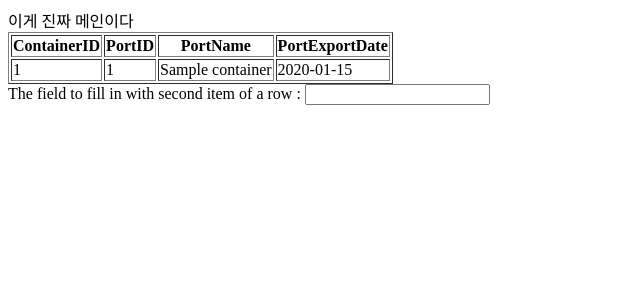
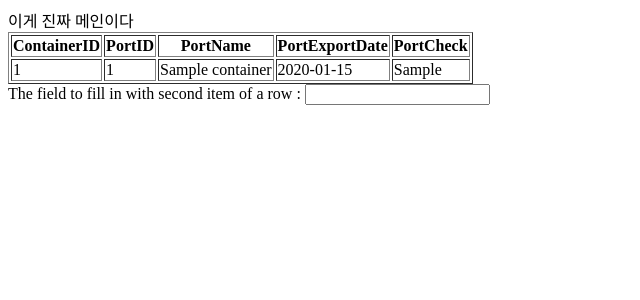
Before and after one commit to migusdn/Hanium_IoT_SmartContainer, a Django app: page /main/ in a window 1280 px wide. Shown: the top 300 px of the page, without its empty margins (0-640 px from the left). Run offline with Django 3.2, Linux system fonts and the light colour scheme; tables that the repository leaves empty hold one stand-in row (values such as "Sample post"); some libraries are stand-ins or nearby versions.

Commit message:
테이블 정렬

```diff
--- a/SmartContainer/Container/main/models.py
+++ b/SmartContainer/Container/main/models.py
@@ -5,6 +5,7 @@ class Container(models.Model):
     PortID = models.CharField(max_length=100, null=True)
     PortName = models.CharField(max_length=100, null=True)
     PortExportDate = models.CharField(max_length=100, null=True)
+    PortCheck = models.CharField(max_length=10, null=True)
     # PortEntryYear = models.CharField(max_length=100, null=True)
     # PortEntryCount = models.CharField(max_length=100, null=True)
     # PortImportDate = models.CharField(max_length=100, null=True)
@@ -28,4 +29,4 @@ class Container(models.Model):
     # SecInfo = models.CharField(max_length=100, null=True)
 
     class Meta:
-        ordering = ['PortExportDate']       #PortExportDate 기준 내림차순 정렬
+        ordering = ['-PortCheck', '-PortExportDate']       #PortExportDate 기준 내림차순 정렬
--- a/SmartContainer/Container/static/js/realmain.js
+++ b/SmartContainer/Container/static/js/realmain.js
@@ -22,7 +22,10 @@ $(document).ready(function realmainpull(){
                         var strn = strn + "<td>";
                         var strn = strn + data[i].PortExportDate;
                         var strn = strn + "</td>";
-                        var strn = strn + "</tr>"
+                        var strn = strn + "<td>";
+                        var strn = strn + data[i].PortCheck;
+                        var strn = strn + "</td>";
+                        var strn = strn + "</tr>";
                     }
                     var strn = strn + "</tbody>"
 
--- a/SmartContainer/Container/templates/realmain.html
+++ b/SmartContainer/Container/templates/realmain.html
@@ -25,6 +25,7 @@
                             <th>PortID</th>
                             <th>PortName</th>
                             <th>PortExportDate</th>
+                            <th>PortCheck</th>
                         </tr>
                     </thead>
 </table>
```
Also changed, not shown: SmartContainer/Container/main/migrations/0007_auto_20190731_1506.py (added), SmartContainer/Container/main/migrations/0008_container_portcheck.py (added).
